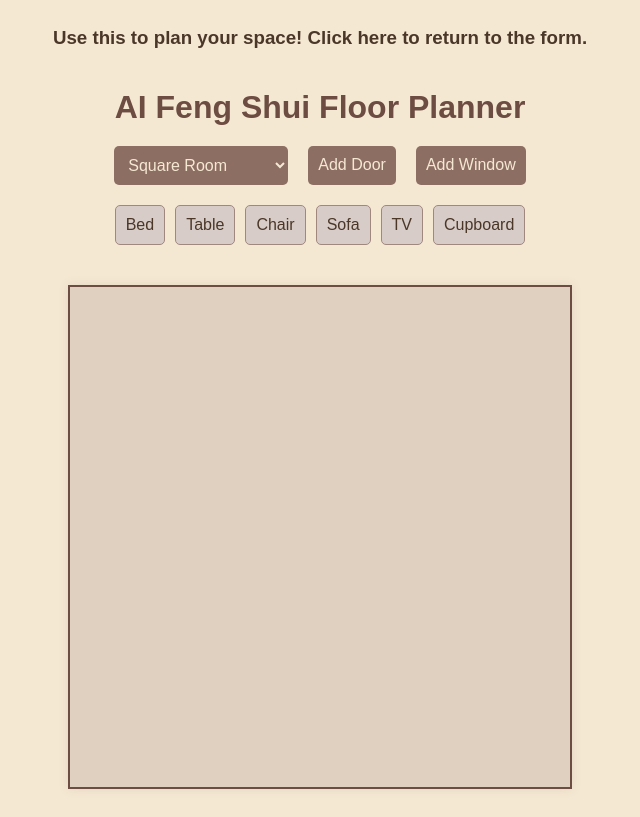
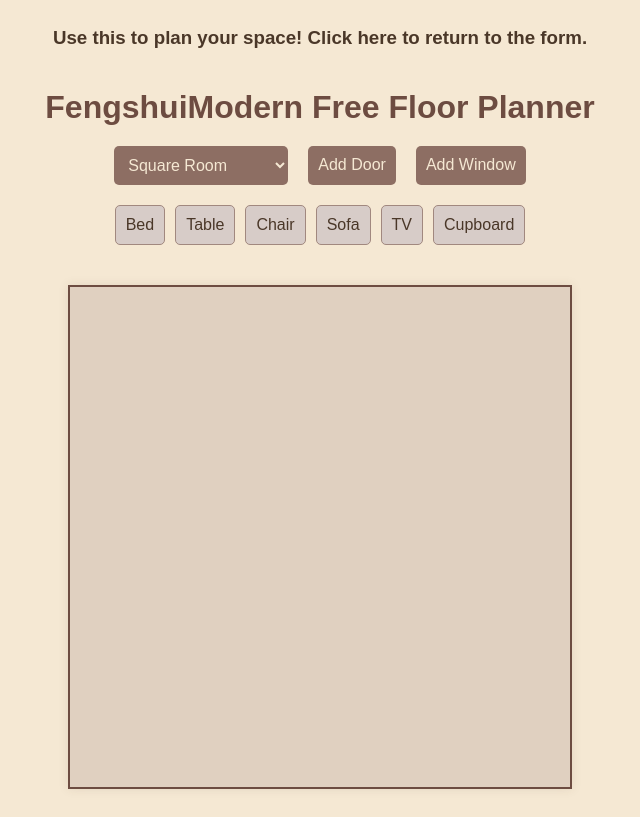
Before and after one commit to sketchcore/fengshuimodern.github.io, a website: page index.html in a window 1280 px wide. Shown: the whole page, without its empty margins (320-960 px from the left). Drawn offline with Linux system fonts and the light colour scheme.

Commit message:
Update index.html

```diff
--- a/index.html
+++ b/index.html
@@ -101,7 +101,7 @@
     </style>
 </head>
 <body>
-    <h1>AI Feng Shui Floor Planner</h1>
+    <h1>FengshuiModern Free Floor Planner</h1>
 
     <div id="controls">
         <select id="room-shape" onchange="changeRoomShape()">
```
